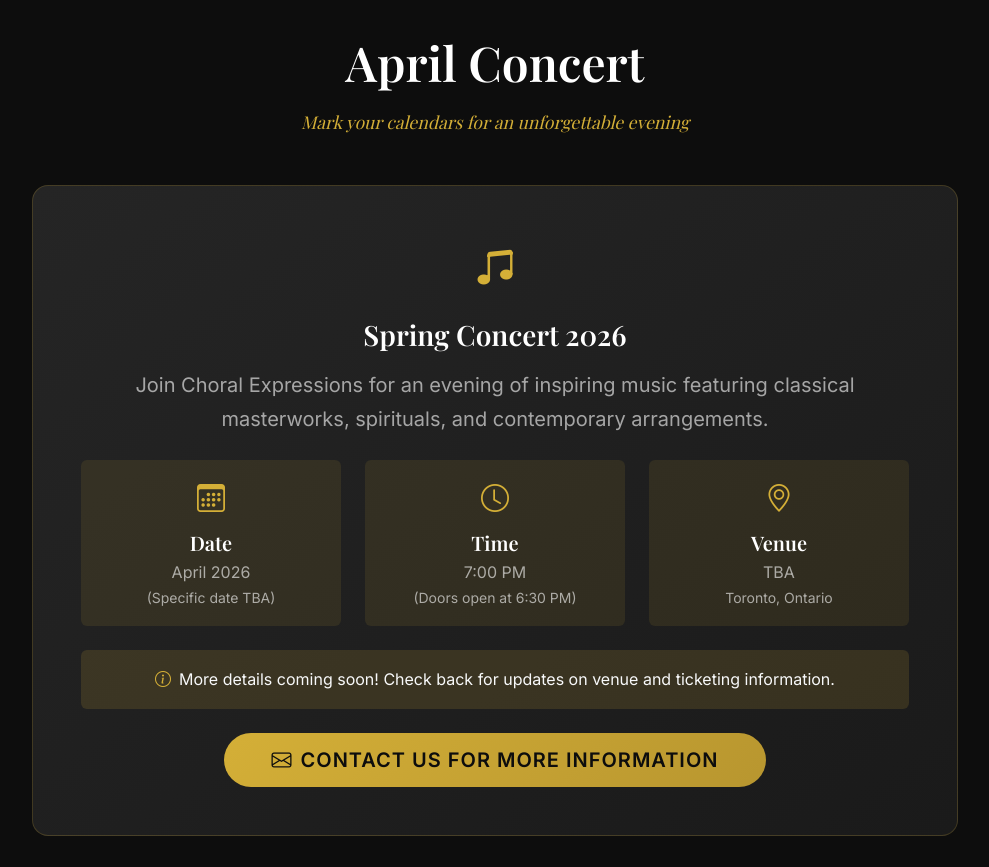
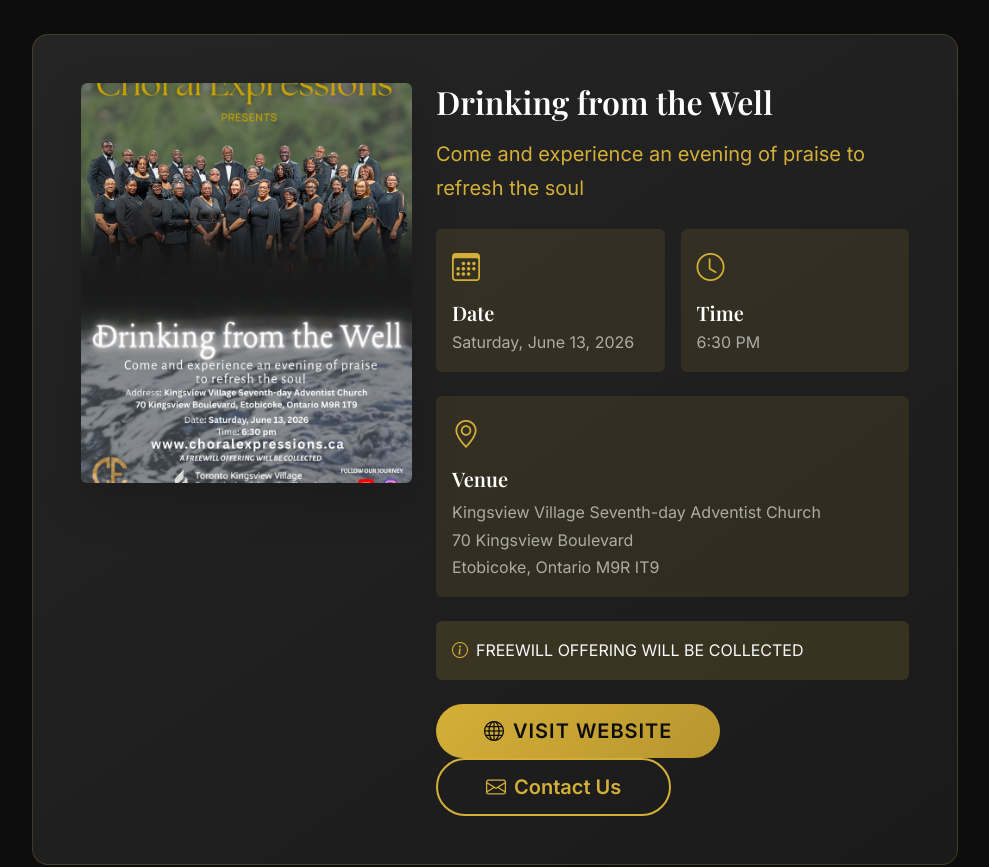
Before and after one commit to cs96ai/ChoralExpressions, a React (Vite) app in the folder ChoralExpressions/: page /events in a window 1280 px wide. Shown: the part 400-1267 px from the top of the page, without its empty margins (145-1134 px from the left). Built offline with nearby package versions, Linux system fonts and the light colour scheme.

Commit message:
Update Events page with June 13, 2026 concert details and image

```diff
--- a/ChoralExpressions/src/pages/Events.jsx
+++ b/ChoralExpressions/src/pages/Events.jsx
@@ -24,56 +24,62 @@
         <div className="container">
           <div className="row justify-content-center">
             <div className="col-lg-10">
-              <div className="text-center mb-5">
-                <h2 className="section-title text-white">April Concert</h2>
-                <p className="section-subtitle">Mark your calendars for an unforgettable evening</p>
+              <div className="donation-card">
+                <div className="row">
+                  <div className="col-lg-5 mb-4 mb-lg-0">
+                    <img
+                      src="/events/June13th2026.jpeg"
+                      alt="Drinking from the Well Concert"
+                      className="img-fluid rounded shadow-lg w-100"
+                      style={{maxHeight: '400px', objectFit: 'cover'}}
+                    />
                   </div>
-
-              <div className="donation-card text-center">
+                  <div className="col-lg-7">
                     <div className="mb-4">
-                  <i className="bi bi-music-note-beamed fs-1 text-gold mb-3 d-block"></i>
-                  <h3 className="text-white mb-3">Spring Concert 2026</h3>
-                  <p className="text-light-muted fs-5 mb-4">
-                    Join Choral Expressions for an evening of inspiring music featuring classical masterworks,
-                    spirituals, and contemporary arrangements.
+                      <h2 className="text-white mb-3">Drinking from the Well</h2>
+                      <p className="text-gold fs-5 mb-4">
+                        Come and experience an evening of praise to refresh the soul
                       </p>
                     </div>
 
-                <div className="row g-4 mb-4">
-                  <div className="col-md-4">
+                    <div className="row g-3 mb-4">
+                      <div className="col-md-6">
                         <div className="p-3 rounded" style={{background: 'rgba(212, 175, 55, 0.1)'}}>
                           <i className="bi bi-calendar3 text-gold fs-3 mb-2 d-block"></i>
                           <h5 className="text-white mb-1">Date</h5>
-                      <p className="text-light-muted mb-0">April 2026</p>
-                      <p className="text-light-muted small mb-0">(Specific date TBA)</p>
+                          <p className="text-light-muted mb-0">Saturday, June 13, 2026</p>
                         </div>
                       </div>
-                  <div className="col-md-4">
+                      <div className="col-md-6">
                         <div className="p-3 rounded" style={{background: 'rgba(212, 175, 55, 0.1)'}}>
                           <i className="bi bi-clock text-gold fs-3 mb-2 d-block"></i>
                           <h5 className="text-white mb-1">Time</h5>
-                      <p className="text-light-muted mb-0">7:00 PM</p>
-                      <p className="text-light-muted small mb-0">(Doors open at 6:30 PM)</p>
-                    </div>
-                  </div>
-                  <div className="col-md-4">
-                    <div className="p-3 rounded" style={{background: 'rgba(212, 175, 55, 0.1)'}}>
-                      <i className="bi bi-geo-alt text-gold fs-3 mb-2 d-block"></i>
-                      <h5 className="text-white mb-1">Venue</h5>
-                      <p className="text-light-muted mb-0">TBA</p>
-                      <p className="text-light-muted small mb-0">Toronto, Ontario</p>
+                          <p className="text-light-muted mb-0">6:30 PM</p>
                         </div>
                       </div>
                     </div>
 
+                    <div className="p-3 rounded mb-4" style={{background: 'rgba(212, 175, 55, 0.1)'}}>
+                      <i className="bi bi-geo-alt text-gold fs-3 mb-2 d-block"></i>
+                      <h5 className="text-white mb-2">Venue</h5>
+                      <p className="text-light-muted mb-0">Kingsview Village Seventh-day Adventist Church</p>
+                      <p className="text-light-muted mb-0">70 Kingsview Boulevard</p>
+                      <p className="text-light-muted mb-0">Etobicoke, Ontario M9R IT9</p>
+                    </div>
+
                     <div className="alert alert-info border-0 mb-4" style={{background: 'rgba(212, 175, 55, 0.15)'}}>
                       <i className="bi bi-info-circle text-gold me-2"></i>
-                  <span className="text-light">More details coming soon! Check back for updates on venue and ticketing information.</span>
+                      <span className="text-light">FREEWILL OFFERING WILL BE COLLECTED</span>
                     </div>
 
-                <a href="/#contact" className="btn btn-gold btn-lg rounded-pill px-5">
-                  <i className="bi bi-envelope me-2"></i>Contact Us for More Information
+                    <a href="https://www.choralexpressions.ca" target="_blank" rel="noopener noreferrer" className="btn btn-gold btn-lg rounded-pill px-5 me-3">
+                      <i className="bi bi-globe me-2"></i>Visit Website
                     </a>
+                    <a href="/#contact" className="btn btn-outline-gold btn-lg rounded-pill px-5">
+                      <i className="bi bi-envelope me-2"></i>Contact Us
+                    </a>
+                  </div>
+                </div>
               </div>
             </div>
           </div>
```
Also changed, not shown: ChoralExpressions/public/events/June13th2026.jpeg (added). Lines whose indentation alone changed are shown as unchanged.
